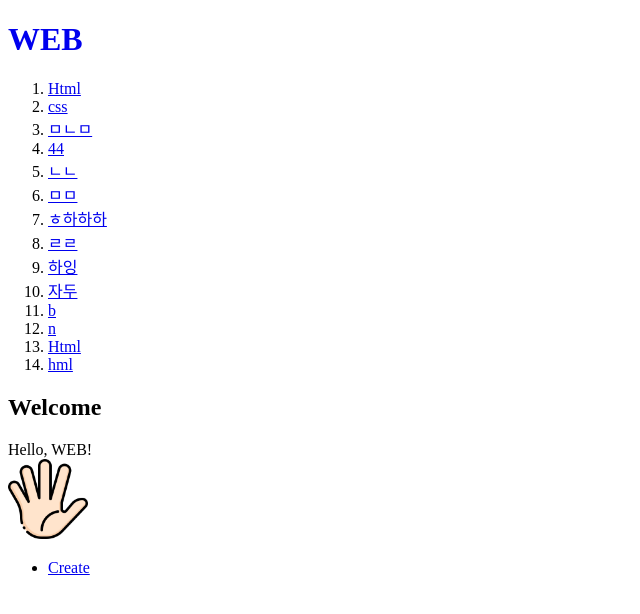
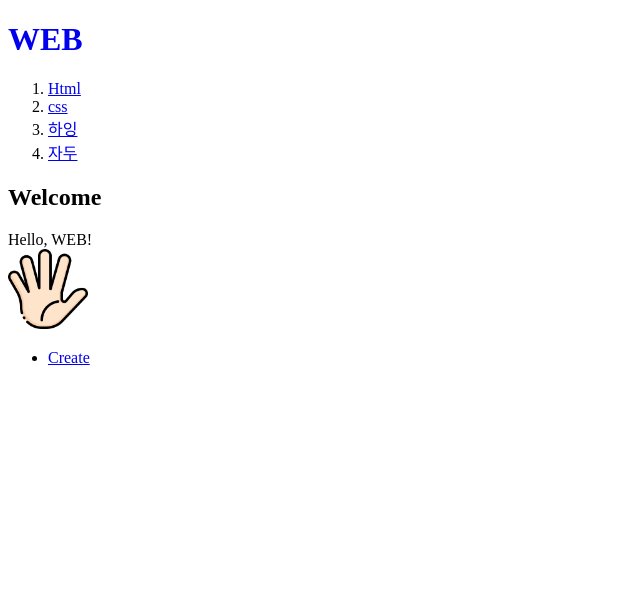
Before and after one commit to yousincha/nextapp, a Next.js app: page / in a window 1280 px wide. Shown: the top 614 px of the page, without its empty margins (0-640 px from the left). Built offline with nearby package versions, Linux system fonts and the light colour scheme; data requests are answered from the project's data file.

Commit message:
20240731-4(글삭제 구현) commit

```diff
--- a/db.json
+++ b/db.json
@@ -11,36 +11,6 @@
       "body": "css is ..."
     },
     {
-      "title": "ㅁㄴㅁ",
-      "body": "ㅁㄴㅁㄴ",
-      "id": 3
-    },
-    {
-      "title": "44",
-      "body": "44",
-      "id": 4
-    },
-    {
-      "title": "ㄴㄴ",
-      "body": "ㄴㄴ",
-      "id": 5
-    },
-    {
-      "title": "ㅁㅁ",
-      "body": "ㅁㅁ",
-      "id": 6
-    },
-    {
-      "title": "ㅎ하하하",
-      "body": "호ㅓ허허",
-      "id": 7
-    },
-    {
-      "title": "ㄹㄹ",
-      "body": "ㄹㄹ",
-      "id": 8
-    },
-    {
       "title": "하잉",
       "body": "하이이이ㅣㅇ",
       "id": 9
@@ -49,26 +19,6 @@
       "title": "자두",
       "body": "자두 먹고싶다",
       "id": 10
-    },
-    {
-      "title": "b",
-      "body": "b",
-      "id": 11
-    },
-    {
-      "title": "n",
-      "body": "n",
-      "id": 12
-    },
-    {
-      "title": "Html",
-      "body": "html is ...",
-      "id": 13
-    },
-    {
-      "title": "hml",
-      "body": "html is ...",
-      "id": 14
     }
   ],
   "posts": [
--- a/src/app/Control.js
+++ b/src/app/Control.js
@@ -1,9 +1,10 @@
 "use client";
 import Link from "next/link";
-import { useParams } from "next/navigation";
+import { useParams, useRouter } from "next/navigation";
 
 export function Control() {
   const params = useParams();
+  const router = useRouter();
   const id = params.id;
   return (
     <ul>
@@ -16,7 +17,19 @@
             <Link href={`/update/${id}`}>Update</Link>
           </li>
           <li>
-            <input type="button" value="delete"></input>
+            <input
+              type="button"
+              value="delete"
+              onClick={() => {
+                const options = { method: "DELETE" };
+                fetch("http://localhost:9999/topics/" + id, options)
+                  .then((resp) => resp.json())
+                  .then((result) => {
+                    router.push("/");
+                    router.refresh();
+                  });
+              }}
+            ></input>
           </li>
         </>
       ) : null}
```
